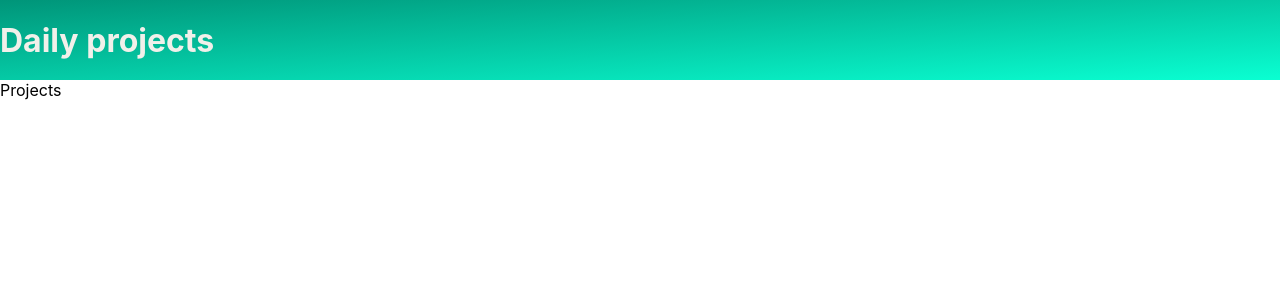
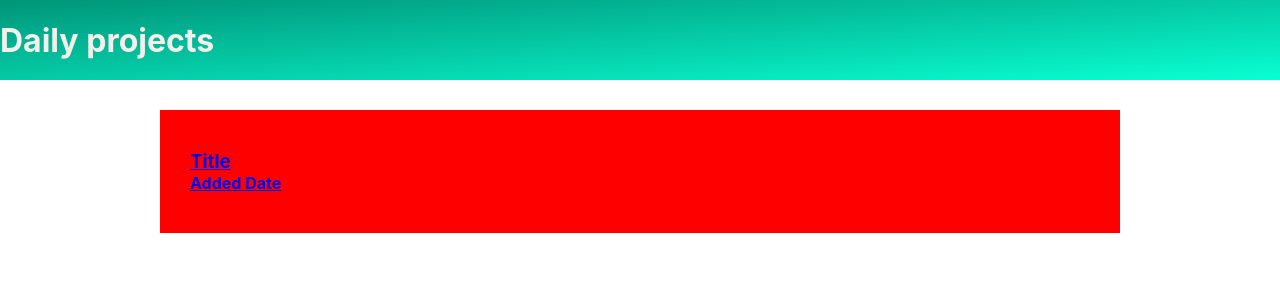
Before and after one commit to R3laxation/Test-Todo, a React (Create React App) app: page / in a window 1280 px wide. Shown: the top 300 px of the page. Built offline with nearby package versions, Linux system fonts and the light colour scheme.

Commit message:
Added Content styles

```diff
--- a/src/components/header/Header.module.scss
+++ b/src/components/header/Header.module.scss
@@ -2,6 +2,7 @@
   display: flex;
   align-items: center;
   height: 10vh;
+  margin-bottom: 30px;
   background: linear-gradient(to bottom right, var(--color-primary), var(--color-primary-light));
   color: var(--color-text);
 }
--- a/src/index.css
+++ b/src/index.css
@@ -17,8 +17,3 @@ body {
   -webkit-font-smoothing: antialiased;
   -moz-osx-font-smoothing: grayscale;
 }
-
-code {
-  font-family: source-code-pro, Menlo, Monaco, Consolas, 'Courier New',
-    monospace;
-}
--- /dev/null
+++ b/src/layouts/MainLayout.module.scss
@@ -0,0 +1,6 @@
+.content{
+  padding: 40px 30px;
+  width: 960px;
+  background-color: red;
+  margin: auto;
+}
--- a/src/layouts/MainLayout.tsx
+++ b/src/layouts/MainLayout.tsx
@@ -1,12 +1,13 @@
 import React from 'react';
 import {Header} from "../components/header/Header";
 import {Outlet} from "react-router-dom";
+import style from './MainLayout.module.scss';
 
 export const MainLayout = () => {
     return (
         <>
             <Header/>
-            <div>
+            <div className={style.content}>
                 <Outlet/>
             </div>
         </>
--- a/src/pages/projects/Projects.tsx
+++ b/src/pages/projects/Projects.tsx
@@ -1,9 +1,11 @@
 import React from 'react';
+import {Link} from "react-router-dom";
 
 export const Projects = () => {
     return (
-        <div>
-            Projects
-        </div>
+        <Link to={`/project/`}>
+            <h3>Title</h3>
+            <h4>Added Date</h4>
+        </Link>
     );
 };
```
